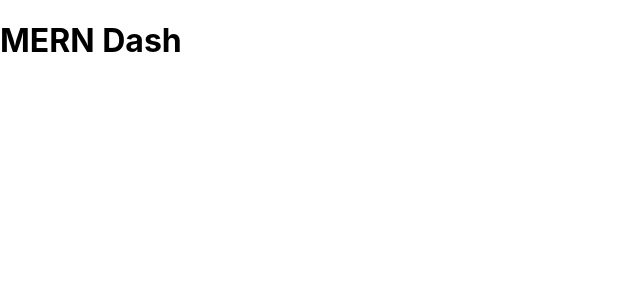
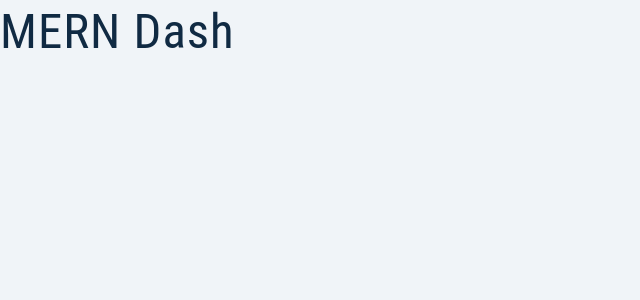
Before and after one commit to robdcampbell/mern-dash, a React (Create React App) app in the folder client/: page / in a window 1280 px wide. Shown: the top 300 px of the page, without its empty margins (0-640 px from the left). Built offline with nearby package versions, Linux system fonts and the light colour scheme.

Commit message:
Default Setup with Normalize.css

```diff
--- a/client/package.json
+++ b/client/package.json
@@ -6,6 +6,7 @@
     "@testing-library/jest-dom": "^5.16.1",
     "@testing-library/react": "^12.1.2",
     "@testing-library/user-event": "^13.5.0",
+    "normalize.css": "^8.0.1",
     "react": "^17.0.2",
     "react-dom": "^17.0.2",
     "react-scripts": "5.0.0",
--- a/client/src/index.css
+++ b/client/src/index.css
@@ -1,13 +1,321 @@
-body {
-  margin: 0;
-  font-family: -apple-system, BlinkMacSystemFont, 'Segoe UI', 'Roboto', 'Oxygen',
-    'Ubuntu', 'Cantarell', 'Fira Sans', 'Droid Sans', 'Helvetica Neue',
-    sans-serif;
-  -webkit-font-smoothing: antialiased;
-  -moz-osx-font-smoothing: grayscale;
+*,
+::after,
+::before {
+  box-sizing: border-box;
 }
 
-code {
-  font-family: source-code-pro, Menlo, Monaco, Consolas, 'Courier New',
-    monospace;
+/* fonts */
+@import url('https://fonts.googleapis.com/css2?family=Cabin&family=Roboto+Condensed:wght@400;700&display=swap');
+
+html {
+  font-size: 100%;
+} /*16px*/
+
+:root {
+  /* colors */
+  --primary-50: #e0fcff;
+  --primary-100: #bef8fd;
+  --primary-200: #87eaf2;
+  --primary-300: #54d1db;
+  --primary-400: #38bec9;
+  --primary-500: #2cb1bc;
+  --primary-600: #14919b;
+  --primary-700: #0e7c86;
+  --primary-800: #0a6c74;
+  --primary-900: #044e54;
+
+  /* grey */
+  --grey-50: #f0f4f8;
+  --grey-100: #d9e2ec;
+  --grey-200: #bcccdc;
+  --grey-300: #9fb3c8;
+  --grey-400: #829ab1;
+  --grey-500: #627d98;
+  --grey-600: #486581;
+  --grey-700: #334e68;
+  --grey-800: #243b53;
+  --grey-900: #102a43;
+  /* rest of the colors */
+  --black: #222;
+  --white: #fff;
+  --red-light: #f8d7da;
+  --red-dark: #842029;
+  --green-light: #d1e7dd;
+  --green-dark: #0f5132;
+
+  /* fonts  */
+  --headingFont: 'Roboto Condensed', Sans-Serif;
+  --bodyFont: 'Cabin', Sans-Serif;
+  --small-text: 0.875rem;
+  --extra-small-text: 0.7em;
+  /* rest of the vars */
+  --backgroundColor: var(--grey-50);
+  --textColor: var(--grey-900);
+  --borderRadius: 0.25rem;
+  --letterSpacing: 1px;
+  --transition: 0.3s ease-in-out all;
+  --max-width: 1120px;
+  --fixed-width: 500px;
+  --fluid-width: 90vw;
+  --breakpoint-lg: 992px;
+  --nav-height: 6rem;
+  /* box shadow*/
+  --shadow-1: 0 1px 3px 0 rgba(0, 0, 0, 0.1), 0 1px 2px 0 rgba(0, 0, 0, 0.06);
+  --shadow-2: 0 4px 6px -1px rgba(0, 0, 0, 0.1),
+    0 2px 4px -1px rgba(0, 0, 0, 0.06);
+  --shadow-3: 0 10px 15px -3px rgba(0, 0, 0, 0.1),
+    0 4px 6px -2px rgba(0, 0, 0, 0.05);
+  --shadow-4: 0 20px 25px -5px rgba(0, 0, 0, 0.1),
+    0 10px 10px -5px rgba(0, 0, 0, 0.04);
 }
+
+body {
+  background: var(--backgroundColor);
+  font-family: var(--bodyFont);
+  font-weight: 400;
+  line-height: 1.75;
+  color: var(--textColor);
+}
+
+p {
+  margin-bottom: 1.5rem;
+  max-width: 40em;
+}
+
+h1,
+h2,
+h3,
+h4,
+h5 {
+  margin: 0;
+  margin-bottom: 1.38rem;
+  font-family: var(--headingFont);
+  font-weight: 400;
+  line-height: 1.3;
+  text-transform: capitalize;
+  letter-spacing: var(--letterSpacing);
+}
+
+h1 {
+  margin-top: 0;
+  font-size: 3.052rem;
+}
+
+h2 {
+  font-size: 2.441rem;
+}
+
+h3 {
+  font-size: 1.953rem;
+}
+
+h4 {
+  font-size: 1.563rem;
+}
+
+h5 {
+  font-size: 1.25rem;
+}
+
+small,
+.text-small {
+  font-size: var(--small-text);
+}
+
+a {
+  text-decoration: none;
+  letter-spacing: var(--letterSpacing);
+}
+a,
+button {
+  line-height: 1.15;
+}
+button:disabled {
+  cursor: not-allowed;
+}
+ul {
+  list-style-type: none;
+  padding: 0;
+}
+
+.img {
+  width: 100%;
+  display: block;
+  object-fit: cover;
+}
+/* buttons */
+
+.btn {
+  cursor: pointer;
+  color: var(--white);
+  background: var(--primary-500);
+  border: transparent;
+  border-radius: var(--borderRadius);
+  letter-spacing: var(--letterSpacing);
+  padding: 0.375rem 0.75rem;
+  box-shadow: var(--shadow-2);
+  transition: var(--transition);
+  text-transform: capitalize;
+  display: inline-block;
+}
+.btn:hover {
+  background: var(--primary-700);
+  box-shadow: var(--shadow-3);
+}
+.btn-hipster {
+  color: var(--primary-500);
+  background: var(--primary-200);
+}
+.btn-hipster:hover {
+  color: var(--primary-200);
+  background: var(--primary-700);
+}
+.btn-block {
+  width: 100%;
+}
+.btn-hero {
+  font-size: 1.25rem;
+  padding: 0.5rem 1.25rem;
+}
+.btn-danger {
+  background: var(--red-light);
+  color: var(--red-dark);
+}
+.btn-danger:hover {
+  background: var(--red-dark);
+  color: var(--white);
+}
+/* alerts */
+.alert {
+  padding: 0.375rem 0.75rem;
+  margin-bottom: 1rem;
+  border-color: transparent;
+  border-radius: var(--borderRadius);
+  text-align: center;
+  letter-spacing: var(--letterSpacing);
+}
+
+.alert-danger {
+  color: var(--red-dark);
+  background: var(--red-light);
+}
+.alert-success {
+  color: var(--green-dark);
+  background: var(--green-light);
+}
+/* form */
+
+.form {
+  width: 90vw;
+  max-width: var(--fixed-width);
+  background: var(--white);
+  border-radius: var(--borderRadius);
+  box-shadow: var(--shadow-2);
+  padding: 2rem 2.5rem;
+  margin: 3rem auto;
+  transition: var(--transition);
+}
+.form:hover {
+  box-shadow: var(--shadow-4);
+}
+.form-label {
+  display: block;
+  font-size: var(--smallText);
+  margin-bottom: 0.5rem;
+  text-transform: capitalize;
+  letter-spacing: var(--letterSpacing);
+}
+.form-input,
+.form-textarea,
+.form-select {
+  width: 100%;
+  padding: 0.375rem 0.75rem;
+  border-radius: var(--borderRadius);
+  background: var(--backgroundColor);
+  border: 1px solid var(--grey-200);
+}
+.form-input,
+.form-select,
+.btn-block {
+  height: 35px;
+}
+.form-row {
+  margin-bottom: 1rem;
+}
+
+.form-textarea {
+  height: 7rem;
+}
+::placeholder {
+  font-family: inherit;
+  color: var(--grey-400);
+}
+.form-alert {
+  color: var(--red-dark);
+  letter-spacing: var(--letterSpacing);
+  text-transform: capitalize;
+}
+/* alert */
+
+@keyframes spinner {
+  to {
+    transform: rotate(360deg);
+  }
+}
+
+.loading {
+  width: 6rem;
+  height: 6rem;
+  border: 5px solid var(--grey-400);
+  border-radius: 50%;
+  border-top-color: var(--primary-500);
+  animation: spinner 2s linear infinite;
+}
+.loading-center {
+  margin: 0 auto;
+}
+/* title */
+
+.title {
+  text-align: center;
+}
+
+.title-underline {
+  background: var(--primary-500);
+  width: 7rem;
+  height: 0.25rem;
+  margin: 0 auto;
+  margin-top: -1rem;
+}
+
+.container {
+  width: var(--fluid-width);
+  max-width: var(--max-width);
+  margin: 0 auto;
+}
+.full-page {
+  min-height: 100vh;
+}
+
+.coffee-info {
+  text-align: center;
+  text-transform: capitalize;
+  margin-bottom: 1rem;
+  letter-spacing: var(--letterSpacing);
+}
+.coffee-info span {
+  display: block;
+}
+.coffee-info a {
+  color: var(--primary-500);
+}
+
+@media screen and (min-width: 992px) {
+  .coffee-info {
+    text-align: left;
+  }
+  .coffee-info span {
+    display: inline-block;
+    margin-right: 0.5rem;
+  }
+}
--- a/client/src/index.js
+++ b/client/src/index.js
@@ -1,5 +1,6 @@
 import React from "react";
 import ReactDOM from "react-dom";
+import "normalize.css";
 import "./index.css";
 import App from "./App";
 
```
Also changed, not shown: 2 other files (tests, documents, lock files or other folders).
